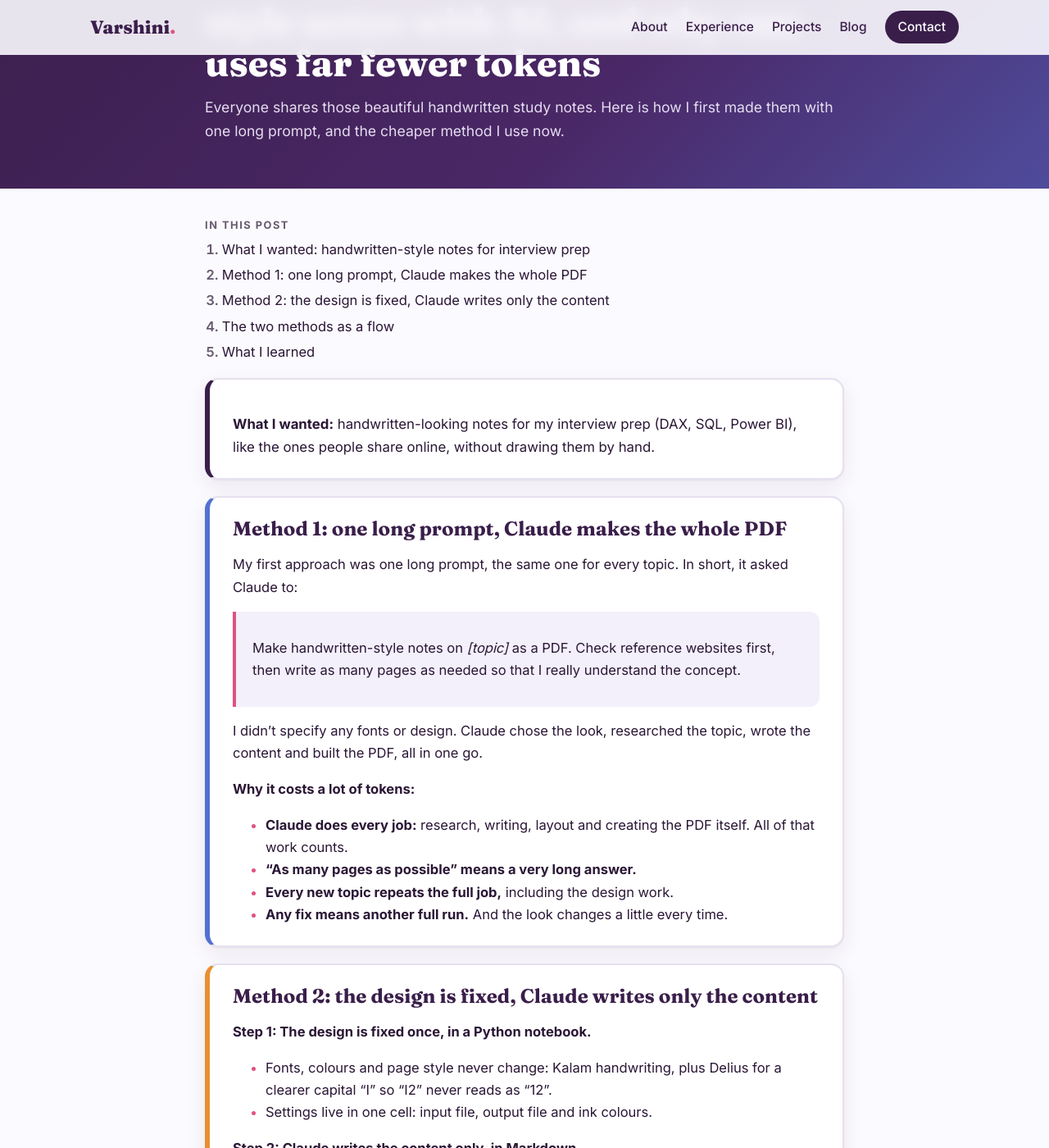
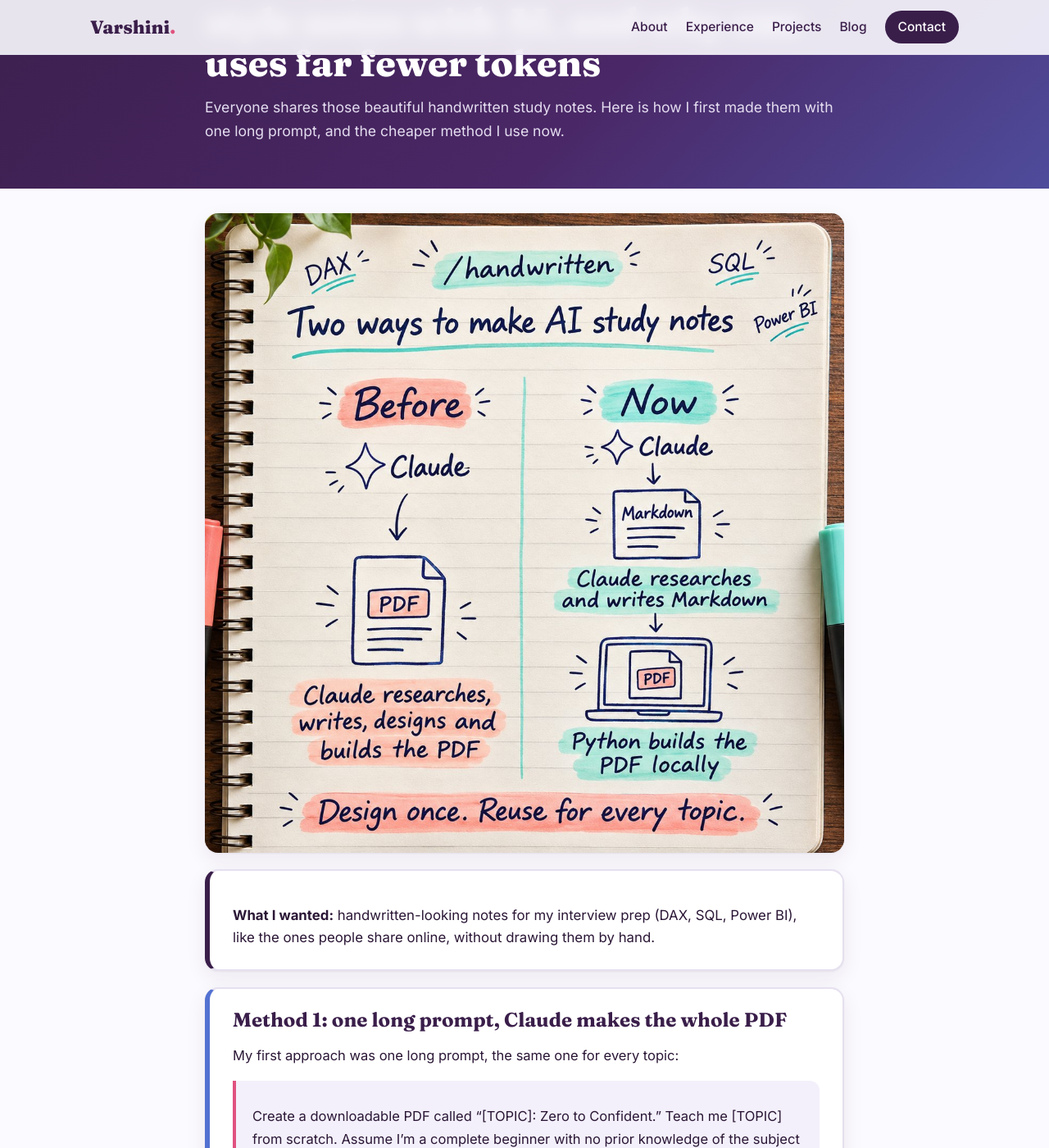
Before and after one commit to vgs1004/vgs1004.github.io, a Jekyll site: the page built from _posts/2026-11-07-learning-log-01-handwritten-notes.md, in a window 1280 px wide and 1400 px high, scrolled down 243 px. Shown: the whole window at 82% size. Built offline with Jekyll 4.4.1, drawn with Linux system fonts in a browser that asks for light colours; some of the changed text lies outside the part shown.

Commit message:
Learning Log #1: cover image instead of outline, real Method 1 prompt, sample pages
Co-Authored-By: Claude Opus 5.5 <noreply@anthropic.com>
Claude-Session: https://claude.ai/code/session_01MnXeeXzMe2SCqu59KfcsYC

```diff
--- a/_posts/2026-11-07-learning-log-01-handwritten-notes.md
+++ b/_posts/2026-11-07-learning-log-01-handwritten-notes.md
@@ -7,30 +7,35 @@ date: 2026-11-07 00:00:00 +0100
 resources:
   - name: "Handwritten Notes Maker on GitHub"
     url: "https://github.com/vgs1004/MyProjects/tree/main/Handwritten%20Notes%20Maker%20%28Python%29"
-    note: "notebook, format guide and prompt in one folder"
-outline:
-  - "What I wanted: handwritten-style notes for interview prep"
-  - "Method 1: one long prompt, Claude makes the whole PDF"
-  - "Method 2: the design is fixed, Claude writes only the content"
-  - "The two methods as a flow"
-  - "What I learned"
+    note: "Method 1 prompt and SQL notes, Method 2 notebook, installation guide and n8n notes"
+image: /files/log-01-cover.jpg
 ---
 
 **What I wanted:** handwritten-looking notes for my interview prep (DAX, SQL, Power BI), like the ones people share online, without drawing them by hand.
 
 ## Method 1: one long prompt, Claude makes the whole PDF
 
-My first approach was one long prompt, the same one for every topic. In short, it asked Claude to:
+My first approach was one long prompt, the same one for every topic:
 
-> Make handwritten-style notes on *[topic]* as a PDF. Check reference websites first, then write as many pages as needed so that I really understand the concept.
+> Create a downloadable PDF called "[TOPIC]: Zero to Confident." Teach me [TOPIC] from scratch. Assume I'm a complete beginner with no prior knowledge of the subject or its tools.
+>
+> Check official documentation or other authoritative references before writing. Include a short list of the sources you used at the end.
+>
+> Make the PDF look like handwritten study notes in a spiral notebook, with ruled pages, colored headings, short explanations, and a boxed "Key Takeaway" on each page. Use as many pages as needed to explain the topic clearly.
+>
+> Start with what [TOPIC] is, why it matters, and how its core concepts fit together. Explain unfamiliar terms in plain English and use everyday analogies before introducing technical details. Build from the basics to practical applications, and label advanced material as optional.
+>
+> Walk me through a simple first exercise using sample data or materials where relevant. Then include a few practice exercises of increasing difficulty and two end-to-end projects or worked examples. For each one, show what I need, what to do, what result to expect, and how to check my work or troubleshoot common mistakes.
+>
+> Finish with a quick-reference cheat sheet, beginner Q&A, and a practice roadmap I can follow on my own.
 
-I didn't specify any fonts or design. Claude chose the look, researched the topic, wrote the content and built the PDF, all in one go.
+I described the look in one sentence and left everything else (fonts, layout, how many pages) to Claude. Claude researched the topic, wrote the content, designed the pages and built the PDF, all in one go.
 
 **Why it costs a lot of tokens:**
 - **Claude does every job:** research, writing, layout and creating the PDF itself. All of that work counts.
-- **"As many pages as possible" means a very long answer.**
+- **"As many pages as needed" means a very long answer.**
 - **Every new topic repeats the full job,** including the design work.
-- **Any fix means another full run.** And the look changes a little every time.
+- **Any fix means another full run.** And the look changes from topic to topic.
 
 ## Method 2: the design is fixed, Claude writes only the content
 
@@ -75,6 +80,21 @@ I didn't specify any fonts or design. Claude chose the look, researched the topi
   </div>
 </div>
 
+## What each method produced
+
+<div class="compare">
+  <figure>
+    <a href="/files/log-01-method1-page.jpg"><img src="/files/log-01-method1-page.jpg" alt="A page from the Method 1 SQL notes"></a>
+    <figcaption><strong>Method 1:</strong> SQL notes, 25 pages. Claude chose the whole design.</figcaption>
+  </figure>
+  <figure>
+    <a href="/files/log-01-method2-page.jpg"><img src="/files/log-01-method2-page.jpg" alt="A page from the Method 2 n8n notes"></a>
+    <figcaption><strong>Method 2:</strong> n8n notes, 42 pages. Same design every time, built for free.</figcaption>
+  </figure>
+</div>
+
+Both full PDFs are in the <a href="https://github.com/vgs1004/MyProjects/tree/main/Handwritten%20Notes%20Maker%20%28Python%29">project folder on GitHub</a>.
+
 ## What I learned
 
 - **Separate content from design.** It's the same idea as a template in Word or a theme in Power BI.
--- a/assets/css/style.css
+++ b/assets/css/style.css
@@ -249,3 +249,12 @@ section, .post-section { scroll-margin-top: 84px; }
 .outline-label { color: var(--muted); }
 .outline li::marker { color: var(--muted); font-weight: 600; }
 .post { margin-top: 0; padding-top: 30px; }
+
+/* Side-by-side sample pages in posts */
+.compare { display: grid; grid-template-columns: 1fr 1fr; gap: 18px; }
+.compare figure { margin: 0; }
+.compare img { width: 100%; border-radius: 10px; border: 1px solid var(--line); box-shadow: var(--shadow); }
+.compare figcaption { font-size: .9rem; color: var(--muted); margin-top: 8px; }
+@media (max-width: 640px) { .compare { grid-template-columns: 1fr; } }
+#blog .grid.two { grid-template-columns: repeat(auto-fill, minmax(320px, 520px)); }
+.b-card img { aspect-ratio: 16 / 10; object-fit: cover; object-position: center 30%; width: 100%; }
```
Also changed, not shown: README.md, files/log-01-cover.jpg (added), files/log-01-method1-page.jpg (added), files/log-01-method2-page.jpg (added).
